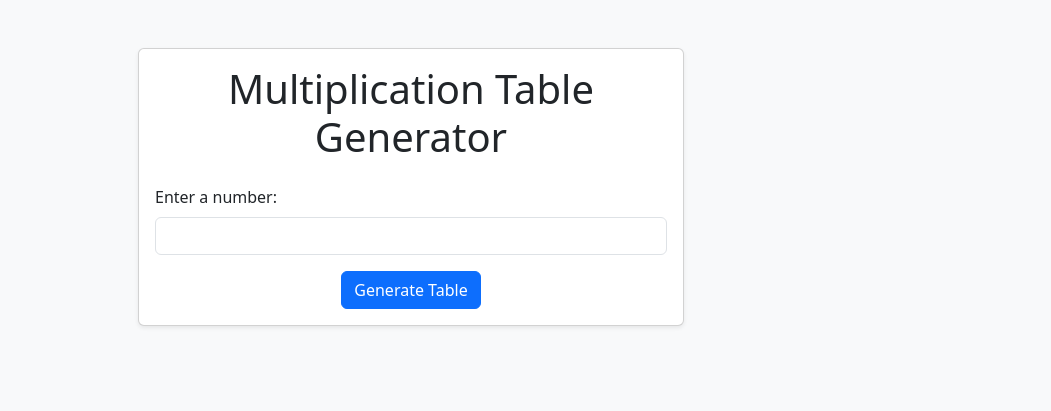
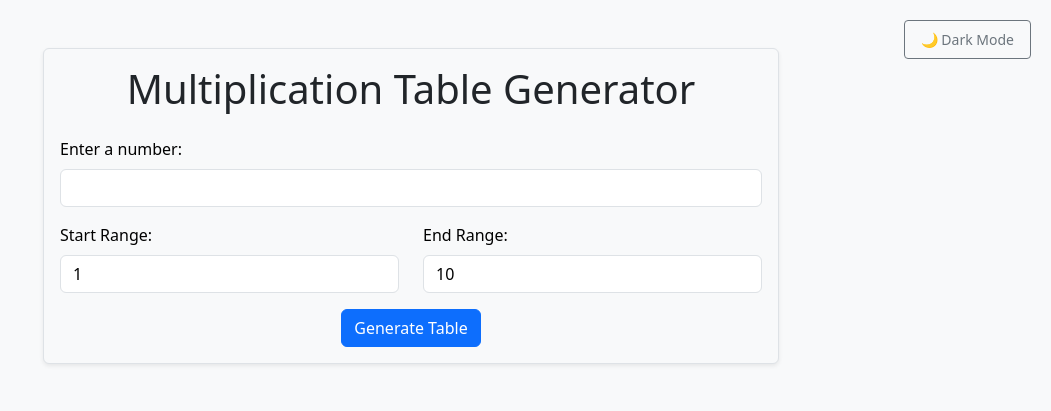
Before and after one commit to rohitkumar-collab/multiplication-table-app, a Flask app: page / in a window 1280 px wide. Shown: the top 411 px of the page, without its empty margins (229-1280 px from the left). Run offline with Flask 3, Linux system fonts and the light colour scheme.

Commit message:
Add Grid Table Display, Custom Range Input, and Dark Mode

```diff
--- a/app.py
+++ b/app.py
@@ -5,10 +5,26 @@ app = Flask(__name__)
 @app.route("/", methods=["GET", "POST"])
 def index():
     table = None
+    num = None
+    start_range = 1
+    end_range = 10
+
     if request.method == "POST":
         num = int(request.form.get("number"))
-        table = [(num, i, num * i) for i in range(1, 11)]  # Generate the table
-    return render_template("index.html", table=table)
+        start_range = int(request.form.get("start_range", 1))
+        end_range = int(request.form.get("end_range", 10))
+
+        # Validate ranges
+        if start_range < 1:
+            start_range = 1
+        if end_range < start_range:
+            end_range = start_range + 10
+        if end_range > 100:
+            end_range = 100
+
+        table = [(num, i, num * i) for i in range(start_range, end_range + 1)]
+
+    return render_template("index.html", table=table, num=num, start_range=start_range, end_range=end_range)
 
 if __name__ == "__main__":
     # For production, debug is set to False, and host is set to '0.0.0.0' to allow external access
--- a/templates/index.html
+++ b/templates/index.html
@@ -6,32 +6,146 @@
     <title>Multiplication Table</title>
     <!-- Bootstrap CSS -->
     <link href="https://cdn.jsdelivr.net/npm/bootstrap@5.3.0-alpha3/dist/css/bootstrap.min.css" rel="stylesheet">
+    <style>
+        :root {
+            --bg-light: #ffffff;
+            --bg-dark: #1a1a1a;
+            --text-light: #000000;
+            --text-dark: #ffffff;
+            --card-light: #f8f9fa;
+            --card-dark: #2d2d2d;
+            --border-light: #dee2e6;
+            --border-dark: #444444;
+        }
+
+        body.light-mode {
+            background-color: var(--bg-light);
+            color: var(--text-light);
+        }
+
+        body.dark-mode {
+            background-color: var(--bg-dark);
+            color: var(--text-dark);
+        }
+
+        .card {
+            transition: all 0.3s ease;
+        }
+
+        .light-mode .card {
+            background-color: var(--card-light);
+            border-color: var(--border-light);
+        }
+
+        .dark-mode .card {
+            background-color: var(--card-dark);
+            border-color: var(--border-dark);
+            color: var(--text-dark);
+        }
+
+        .light-mode .form-control,
+        .light-mode .form-label {
+            color: var(--text-light);
+        }
+
+        .dark-mode .form-control {
+            background-color: #333333;
+            border-color: var(--border-dark);
+            color: var(--text-dark);
+        }
+
+        .dark-mode .form-label {
+            color: var(--text-dark);
+        }
+
+        .multiplication-table {
+            display: grid;
+            grid-template-columns: repeat(auto-fit, minmax(80px, 1fr));
+            gap: 10px;
+            margin-top: 20px;
+        }
+
+        .table-cell {
+            padding: 15px;
+            text-align: center;
+            border-radius: 8px;
+            font-weight: 500;
+            transition: transform 0.2s;
+            cursor: default;
+        }
+
+        .light-mode .table-cell {
+            background-color: #e7f3ff;
+            border: 1px solid #b3d9ff;
+            color: var(--text-light);
+        }
+
+        .dark-mode .table-cell {
+            background-color: #1e3a5f;
+            border: 1px solid #2d5a8c;
+            color: var(--text-dark);
+        }
+
+        .table-cell:hover {
+            transform: scale(1.05);
+        }
+
+        .theme-toggle {
+            position: fixed;
+            top: 20px;
+            right: 20px;
+            z-index: 1000;
+        }
+
+        .btn-sm {
+            padding: 0.5rem 1rem;
+        }
+    </style>
 </head>
-<body class="bg-light">
+<body class="light-mode bg-light">
+    <button class="btn btn-outline-secondary btn-sm theme-toggle" id="themeToggle">🌙 Dark Mode</button>
+
     <div class="container py-5">
         <div class="row justify-content-center">
-            <div class="col-md-6">
+            <div class="col-md-8">
                 <div class="card shadow-sm">
                     <div class="card-body">
                         <h1 class="text-center mb-4">Multiplication Table Generator</h1>
                         <form method="POST">
                             <div class="mb-3">
                                 <label for="number" class="form-label">Enter a number:</label>
-                                <input type="number" id="number" name="number" class="form-control" required>
+                                <input type="number" id="number" name="number" class="form-control" required value="{{ num or '' }}">
                             </div>
+
+                            <div class="row">
+                                <div class="col-md-6 mb-3">
+                                    <label for="start_range" class="form-label">Start Range:</label>
+                                    <input type="number" id="start_range" name="start_range" class="form-control" min="1" max="100" value="{{ start_range or 1 }}">
+                                </div>
+                                <div class="col-md-6 mb-3">
+                                    <label for="end_range" class="form-label">End Range:</label>
+                                    <input type="number" id="end_range" name="end_range" class="form-control" min="1" max="100" value="{{ end_range or 10 }}">
+                                </div>
+                            </div>
+
                             <div class="text-center">
                                 <button type="submit" class="btn btn-primary">Generate Table</button>
                             </div>
                         </form>
 
                         {% if table %}
-                            <div class="mt-4">
-                                <h2 class="text-center">Multiplication Table:</h2>
-                                <ul class="list-group">
-                                    {% for num, i, result in table %}
-                                        <li class="list-group-item">{{ num }} x {{ i }} = {{ result }}</li>
+                            <div class="mt-5">
+                                <h2 class="text-center mb-4">Multiplication Table for {{ num }} ({{ start_range }}-{{ end_range }})</h2>
+
+                                <!-- Grid View -->
+                                <div class="multiplication-table">
+                                    {% for num_val, i, result in table %}
+                                        <div class="table-cell">
+                                            <div style="font-size: 0.85rem; opacity: 0.8;">{{ num_val }} × {{ i }}</div>
+                                            <div style="font-size: 1.2rem; font-weight: bold; margin-top: 5px;">{{ result }}</div>
+                                        </div>
                                     {% endfor %}
-                                </ul>
+                                </div>
                             </div>
                         {% endif %}
                     </div>
@@ -42,5 +156,33 @@
 
     <!-- Bootstrap JS -->
     <script src="https://cdn.jsdelivr.net/npm/bootstrap@5.3.0-alpha3/dist/js/bootstrap.bundle.min.js"></script>
+    <script>
+        const themeToggle = document.getElementById('themeToggle');
+        const body = document.body;
+
+        // Load theme preference from localStorage
+        const savedTheme = localStorage.getItem('theme') || 'light-mode';
+        body.className = savedTheme + ' bg-light';
+        if (savedTheme === 'dark-mode') {
+            body.classList.remove('bg-light');
+            body.classList.add('bg-dark');
+            themeToggle.textContent = '☀️ Light Mode';
+        }
+
+        // Toggle theme on button click
+        themeToggle.addEventListener('click', () => {
+            if (body.classList.contains('light-mode')) {
+                body.classList.remove('light-mode', 'bg-light');
+                body.classList.add('dark-mode', 'bg-dark');
+                localStorage.setItem('theme', 'dark-mode');
+                themeToggle.textContent = '☀️ Light Mode';
+            } else {
+                body.classList.remove('dark-mode', 'bg-dark');
+                body.classList.add('light-mode', 'bg-light');
+                localStorage.setItem('theme', 'light-mode');
+                themeToggle.textContent = '🌙 Dark Mode';
+            }
+        });
+    </script>
 </body>
 </html>
```
